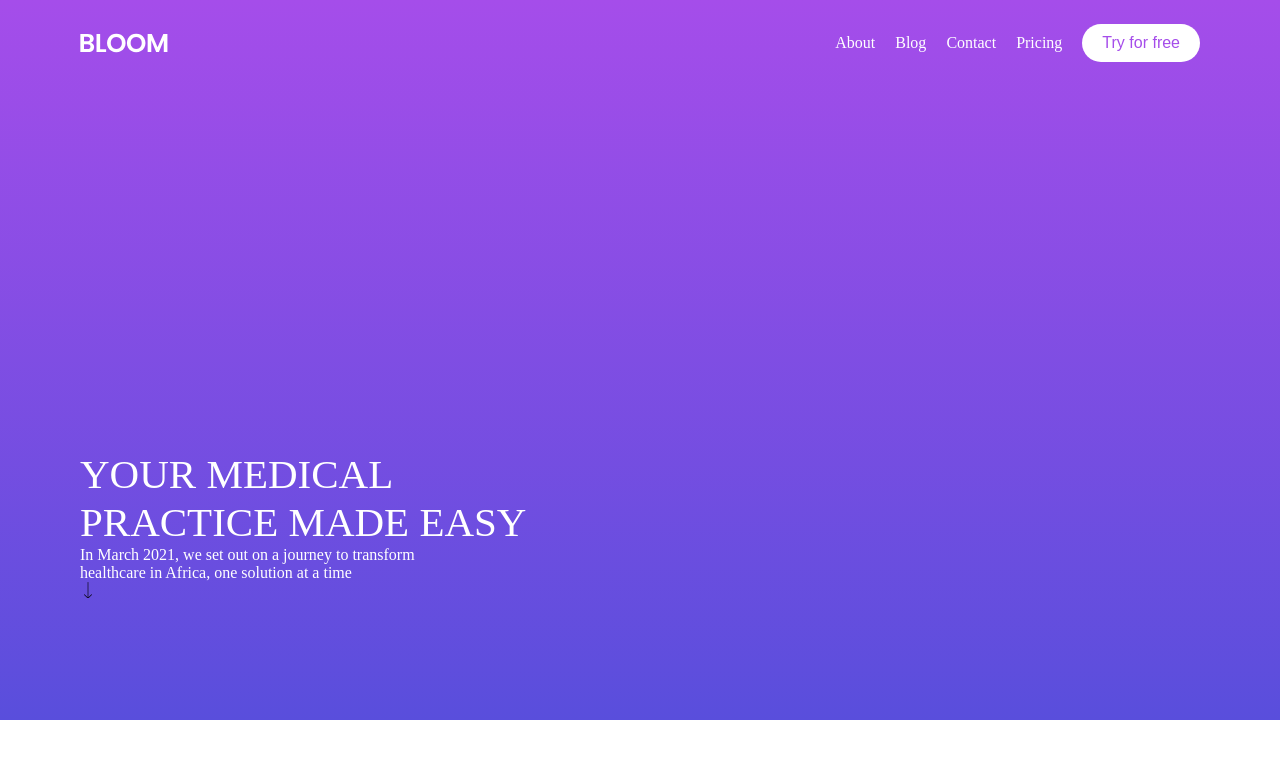
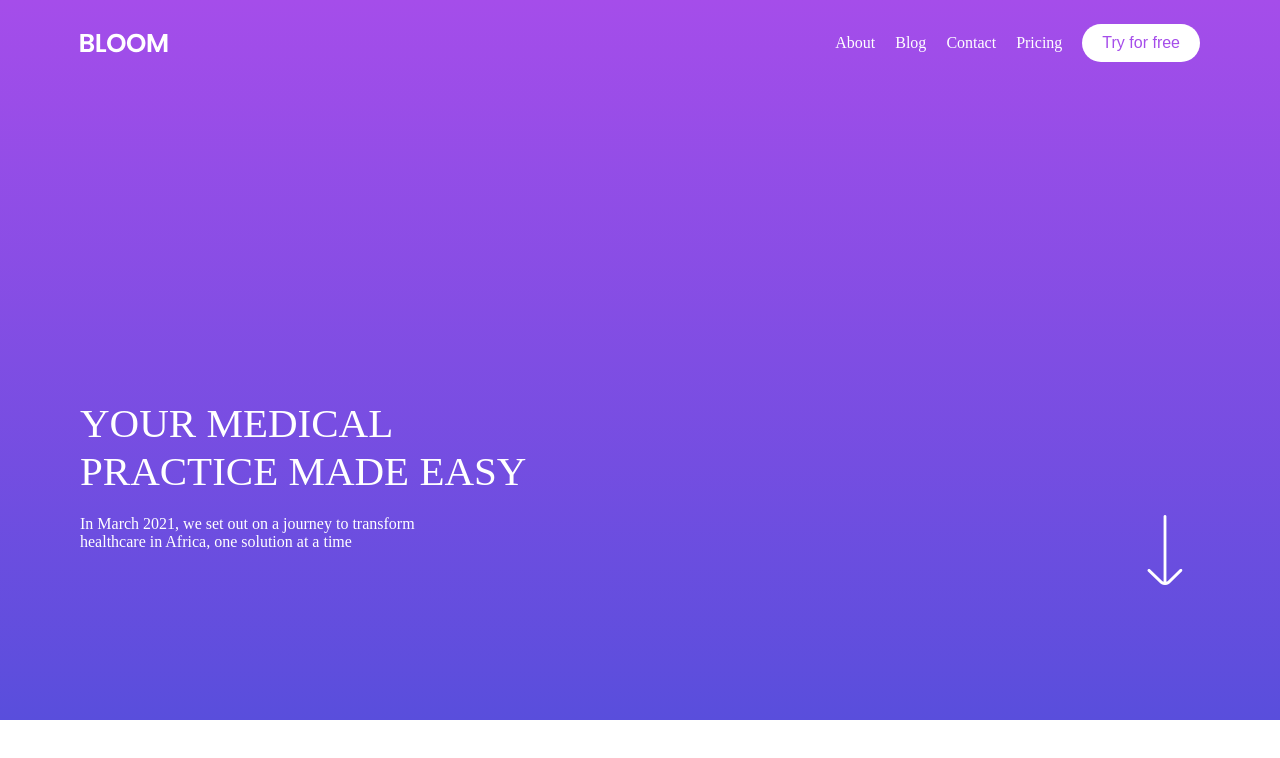
Before and after one commit to Lovethrech/BLOOM-Chel, a Vue app: page / in a window 1280 px wide. Shown: the top 758 px of the page. Built offline with nearby package versions, Linux system fonts and the light colour scheme.

Commit message:
...working on home-hero-main-desc component.

```diff
--- a/src/components/home/hero/HomeHeroMainDesc.vue
+++ b/src/components/home/hero/HomeHeroMainDesc.vue
@@ -20,6 +20,10 @@ import HomeHeroMainDescParagraphMainCtn from './HomeHeroMainDescParagraphMainCtn
     place-items: end;
 }
 .home-hero-main-desc-mini-ctn{
+    width: 100%;
+    display:flex;
+    flex-direction: column;
+    gap:20px;
     margin-bottom: 40px;
 }
 </style>
--- a/src/components/home/hero/HomeHeroMainDescParagraphArrow.vue
+++ b/src/components/home/hero/HomeHeroMainDescParagraphArrow.vue
@@ -3,3 +3,10 @@
         <i class="fi fi-tr-arrow-down"></i>
     </div>
 </template>
+
+<style scoped>
+.home-hero-main-desc-paragraph-arrow-main-ctn{
+    font-size: 70px;
+    color:#fff;
+}
+</style>
--- a/src/components/home/hero/HomeHeroMainDescParagraphMainCtn.vue
+++ b/src/components/home/hero/HomeHeroMainDescParagraphMainCtn.vue
@@ -9,3 +9,12 @@ import HomeHeroMainDescParagraphArrow from './HomeHeroMainDescParagraphArrow.vue
         <HomeHeroMainDescParagraphArrow></HomeHeroMainDescParagraphArrow>
     </div>
 </template>
+
+<style scoped>
+.home-hero-main-desc-paragraph-main-ctn-main-ctn{
+    width:100%;
+    display: flex;
+    flex-direction: row;
+    justify-content: space-between;
+}
+</style>
```
